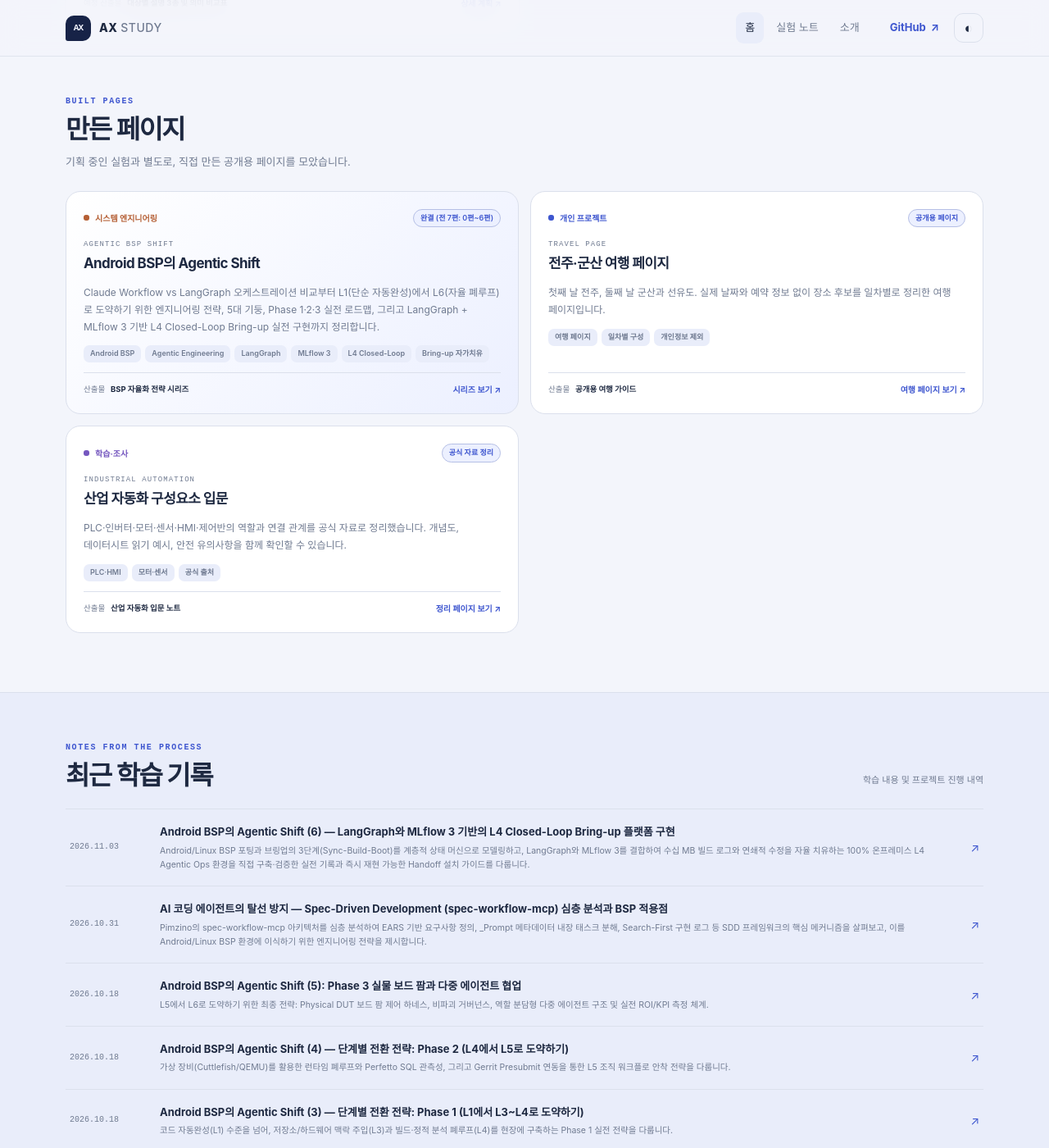
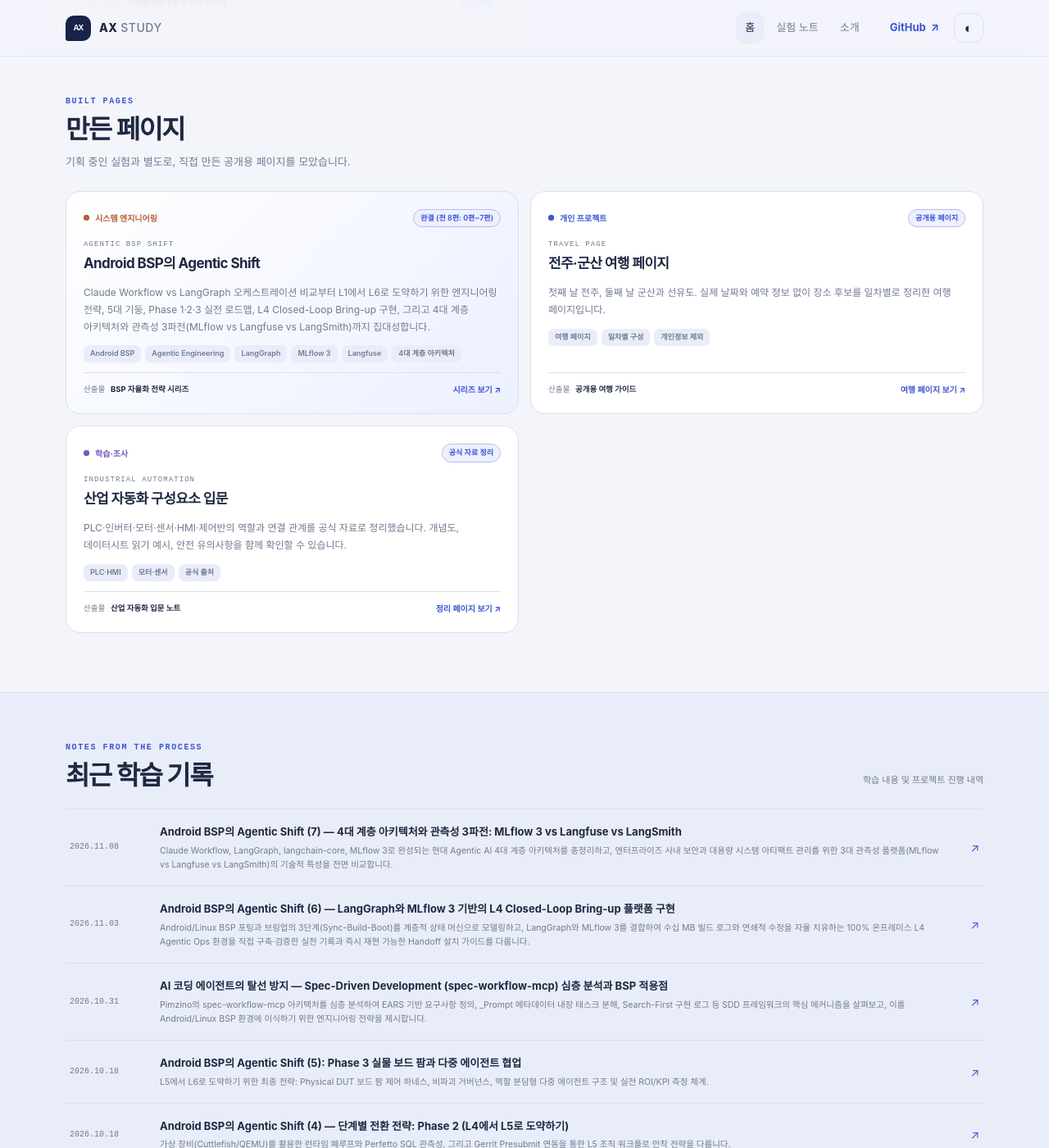
Before and after one commit to hkkoo/ax-study, a Jekyll site: the page built from index.md, in a window 1280 px wide and 1400 px high, scrolled down 1479 px. Shown: the whole window at 82% size. Built offline with Jekyll 4.4.1, drawn with Linux system fonts in a browser that asks for light colours; some of the changed lines change nothing that is shown.

Commit message:
feat(posts): add post 7 on 4-layer agentic architecture and observability comparison (MLflow vs Langfuse vs LangSmith)

````diff
--- a/_posts/2026-10-18-agentic-bsp-shift-definition-and-landscape.md
+++ b/_posts/2026-10-18-agentic-bsp-shift-definition-and-landscape.md
@@ -320,5 +320,6 @@
 - **[제4편: Phase 2: L4에서 L5로 (Virtual DUT & 런타임 관측성)]({{ '/posts/agentic-bsp-shift-phase2-strategy/' | relative_url }})**: Cuttlefish/QEMU 가상 장치 부팅 및 Perfetto SQL 질의
 - **[제5편: Phase 3: L5에서 L6로 (Physical DUT 보드 팜과 다중 에이전트 협업 체계)]({{ '/posts/agentic-bsp-shift-phase3-strategy/' | relative_url }})**: 실물 보드 팜, 하드웨어 루프, 정량적 ROI/KPI 측정 체계
 - **[제6편: 실전 구현 (LangGraph와 MLflow 3 기반의 L4 Closed-Loop Bring-up 플랫폼)]({{ '/posts/agentic-bsp-shift-closed-loop-bringup-mlflow-langgraph/' | relative_url }})**: Sync-Build-Boot 계층적 상태 머신, 대용량 Ninja 로그 격리, 연쇄적 수정(Cascading Fixes) 자율 치유 및 100% 온프레미스 관측 플랫폼 구축
+- **[제7편: 4대 계층 아키텍처와 관측성 3파전 (MLflow 3 vs Langfuse vs LangSmith)]({{ '/posts/agentic-bsp-ops-4layer-architecture-and-observability/' | relative_url }})**: 현대 Agentic AI 4대 계층 설계, OTel 표준, 사내 보안/대용량 아티팩트 보관을 위한 관측성 플랫폼 전면 비교
 
 BSP 엔지니어링은 하드웨어의 동작을 소프트웨어와 검증 절차로 확인하는 일입니다. 에이전트가 신뢰할 수 있는 결정론적 도구와 엄격한 계약(Contract)을 갖출 때, 비로소 안전하고 강력한 자율 엔지니어링이 완성됩니다.
--- a/_posts/2026-11-03-agentic-bsp-shift-closed-loop-bringup-mlflow-langgraph.md
+++ b/_posts/2026-11-03-agentic-bsp-shift-closed-loop-bringup-mlflow-langgraph.md
@@ -197,6 +197,8 @@
 
 다음 단계에서는 완성된 부트 이미지를 실제 보드(DUT) 또는 가상 환경(Cuttlefish)에 Fastboot으로 플래싱하고, UART 시리얼 콘솔의 Early Hang / Kernel Panic을 진단하여 Stage 2로 롤백하는 **Stage 3 (Boot Check Outer Loop)**와, 민감한 레지스터 수정 시 개발자의 원클릭 승인을 대기하는 **LangGraph Checkpointer 기반의 Human-in-the-Loop(HITL)** 체계를 연결할 예정입니다.
 
+이러한 4대 계층 아키텍처와 엔터프라이즈 관측성 플랫폼 3사(MLflow 3, Langfuse, LangSmith)의 전면 비교는 **[제7편: 4대 계층 아키텍처와 관측성 3파전](/posts/agentic-bsp-ops-4layer-architecture-and-observability/)**에서 계속 이어집니다.
+
 ---
 
 ## 8. 부록: 다른 AI 에이전트 및 환경을 위한 즉시 이식(Handoff) 가이드
--- /dev/null
+++ b/_posts/2026-11-08-agentic-bsp-ops-4layer-architecture-and-observability.md
@@ -0,0 +1,116 @@
+---
+layout: post
+title: "Android BSP의 Agentic Shift (7) — 4대 계층 아키텍처와 관측성 3파전: MLflow 3 vs Langfuse vs LangSmith"
+description: "Claude Workflow, LangGraph, langchain-core, MLflow 3로 완성되는 현대 Agentic AI 4대 계층 아키텍처를 총정리하고, 엔터프라이즈 사내 보안과 대용량 시스템 아티팩트 관리를 위한 3대 관측성 플랫폼(MLflow vs Langfuse vs LangSmith)의 기술적 특성을 전면 비교합니다."
+date: 2026-11-08 09:00:00 +0900
+permalink: /posts/agentic-bsp-ops-4layer-architecture-and-observability/
+---
+
+지난 글([제6편: 실전 구현 — LangGraph와 MLflow 3 기반의 L4 Closed-Loop Bring-up 플랫폼](/posts/agentic-bsp-shift-closed-loop-bringup-mlflow-langgraph/))에서는 Android BSP의 Manifest Sync와 커널 빌드 컴파일 에러를 자율 치유하는 실제 파이프라인을 구축하고 검증했습니다.
+
+시스템을 완성하고 나면 한 단계 더 높은 엔지니어링 질문들이 남습니다:
+* *"최근 Claude의 자체 에이전트 하네스(Harness)와 MCP가 워낙 뛰어난데, LangChain이나 LangGraph는 여전히 필요한 것인가?"*
+* *"관측성(Observability) 생태계의 대표 주자인 **LangSmith, Langfuse, MLflow 3** 중 엔터프라이즈 시스템 엔지니어링에 적합한 최종 도구는 무엇인가?"*
+
+본 글에서는 그동안의 논의와 실전 구현을 집대성하여, **현대 Agentic AI 시스템의 4대 계층(Layer) 아키텍처**를 정립하고, **3대 관측성 플랫폼의 기술 스펙을 전면 비교 분석**합니다.
+
+---
+
+## 1. 현대 Agentic AI 시스템의 4대 계층 아키텍처
+
+AI 프레임워크의 과도한 거품을 걷어내고 실제 프로덕션 레벨의 복잡한 시스템(BSP Bring-up 등)을 운영하려면, 각 도구의 역할이 4개 계층으로 명확히 분리되어야 합니다:
+
+```
+┌─────────────────────────────────────────────────────────────────────────┐
+│  Layer 1. 지능 및 도구 실행 계층 (Claude Workflow / MCP)                  │
+│  └─ "실제 생각하고, 코드를 고치고, 셸 명령을 실행하는 손과 두뇌"           │
+├─────────────────────────────────────────────────────────────────────────┤
+│  Layer 2. 오케스트레이션 및 상태 머신 계층 (LangGraph)                    │
+│  └─ "다중 루프 제어, 롤백, 실패 지점부터 재시작하는 레일 (Checkpointer)"   │
+├─────────────────────────────────────────────────────────────────────────┤
+│  Layer 3. 표준 인터페이스 및 계측 계층 (langchain-core)                  │
+│  └─ "노드 실행 이벤트를 관측 시스템으로 연결해 주는 표준 접착제 (Telemetry)"│
+├─────────────────────────────────────────────────────────────────────────┤
+│  Layer 4. 관측성 및 대용량 아티팩트 계층 (MLflow 3 / Langfuse)           │
+│  └─ "50MB 로그, 커널 패치, 트레이스를 보관하는 100% 온프레미스 블랙박스 창고"│
+└─────────────────────────────────────────────────────────────────────────┘
+```
+
+### 4대 계층 상세 비교 매트릭스
+
+| 계층 (Layer) | 담당 기술 | 핵심 역할 (What it does) | **왜 꼭 필요한가? (Why it is needed)** | BSP 프로젝트 적용 사례 |
+| :--- | :--- | :--- | :--- | :--- |
+| **Layer 1<br/>지능 & 도구 실행**<br/>*(Cognitive & Execution)* | **Claude Workflow**<br/>*(Anthropic Native / MCP)* | • 문맥 추론 및 의사결정<br/>• 코드 파일 열람 및 `.diff` 생성<br/>• 셸 명령어(Git/Bash) 실행 | • 프레임워크 거품 없이 **가장 버그 없고 환각이 적은 수술적(Surgical) 코드 수정** 수행<br/>• 업계 표준인 **MCP**를 통해 로컬 환경을 안전하게 조작 | • 컴파일러 에러 20줄을 보고 `#include <linux/pmic.h>` 누락을 정확히 추론하여 패치 생성 |
+| **Layer 2<br/>오케스트레이션 & 제어**<br/>*(State & Lifecycle)* | **LangGraph** | • 거시적 제어 흐름 (다중 루프)<br/>• 상태 스냅샷 저장 (Checkpointer)<br/>• 사람 승인 대기 (`interrupt`) | • LLM 단독으로는 **수십 번의 실패/재시도 루프 시 컨텍스트가 터져 탈선**함<br/>• 2시간짜리 빌드 후 부팅 실패 시 **처음부터 다시 안 하고 그 지점부터 즉시 재개(Time Travel)** 보장 | • `Sync(루프) → Build(루프) → Boot(실패 시 Build로 롤백)`의 전체 Bring-up 상태 머신 제어 |
+| **Layer 3<br/>표준 규격 & 접착제**<br/>*(Protocol & Telemetry)* | **langchain-core** | • 노드 실행 표준 규격 (Runnable)<br/>• 상태 입출력 이벤트 발행<br/>• 트레이싱 콜백 훅(Hooks) 제공 | • 이게 없으면 개발자가 모든 노드마다 수동으로 로그 찍는 코드 수백 줄을 직접 짜야 함<br/>• **LangGraph와 관측 툴(MLflow)을 코드 1줄로 자동 연결해 주는 표준 접착제(Glue)** | • `mlflow.langchain.autolog()` 1줄로 노드 시작/종료, 입출력 State, 소요 시간을 무설정 자동 캡처 |
+| **Layer 4<br/>관측성 & 아티팩트 보관**<br/>*(Observability & Storage)* | **MLflow 3**<br/>*(또는 Langfuse)* | • 계층적 실행 트리 (Waterfall 뷰)<br/>• 50MB+ 대용량 빌드 로그 보관<br/>• 패치 diff 및 부트 이미지 영구 저장<br/>• 100% 사내망 셀프호스팅 | • AI가 왜 코드를 그렇게 고쳤는지 **인과관계 증거(Evidence)**를 1초 만에 규명<br/>• LangSmith(클라우드)와 달리 **사내 NDA 보안을 지키며 대용량 바이너리/로그를 안전하게 수용** | • `build_failure_full.log`(50MB), `kernel_fix.diff`, `boot.img`를 Run 단위로 묶어 UI에서 다운로드/열람 |
+
+---
+
+## 2. 관측성 3파전 전면 비교: `MLflow 3` vs `Langfuse` vs `LangSmith`
+
+에이전트 관측성(Observability) 생태계의 대표적인 3대 플랫폼을 **인프라, 보안, 대용량 아티팩트, 평가, 비용** 관점에서 다각도로 비교 분석합니다.
+
+### 2.1 3대 도구 핵심 스펙 비교 매트릭스
+
+| 평가 축 | LangSmith (LangChain 공식) | Langfuse (오픈소스 신흥 강자) | **MLflow 3 (본 프로젝트 채택 ★)** |
+| :--- | :--- | :--- | :--- |
+| **태생 및 핵심 정체성** | LLM 앱 디버깅 & 테스트 SaaS | 오픈소스 LLM 엔지니어링 & 프롬프트 CMS | **대규모 데이터셋/모델/아티팩트 MLOps & GenAI Tracing** |
+| **호스팅 방식** | ❌ **클라우드 SaaS 전용**<br/>*(엔터프라이즈 유료만 온프레미스)* | ✔ **Docker Compose 셀프호스팅**<br/>*(PostgreSQL + ClickHouse)* | **✔ 단일 Python venv + SQLite**<br/>*(Docker조차 불필요한 초경량 로컬 온프레미스)* |
+| **사내 보안 & NDA** | ❌ **부적합**<br/>*(소스/로그가 미국 클라우드로 전송)* | ✔ **안전**<br/>*(사내 인프라 구축 시 데이터 격리)* | **✔ 완벽**<br/>*(외부 네트워크 차단된 100% 에어갭 폐쇄망 지원)* |
+| **대용량 파일 / 바이너리 보관**<br/>*(50MB+ 로그, diff, .img)* | ❌ **불가**<br/>*(텍스트/JSON 메타데이터 중심)* | ❌ **불가**<br/>*(바이너리 파일 저장소 개념 없음)* | **✔ 완벽 지원**<br/>*(Run 단위 대용량 아티팩트 영구 저장 및 UI 다운로드)* |
+| **LangGraph 자동 추적** | ✔ **최상 (네이티브)** | △ **보통**<br/>*(커스텀 CallbackHandler 작성 필요)* | **✔ 최상**<br/>*(`mlflow.langchain.autolog()` 1줄로 완벽 계측)* |
+| **프롬프트 관리 (Prompt CMS)** | ✔ 우수 | **✔ 최상 (특화 기능)**<br/>*(UI에서 프롬프트 배포/버전 관리)* | △ 보통<br/>*(코드/아티팩트 기반 관리)* |
+| **LLM-as-a-Judge 평가** | ✔ 지원 (웹 UI 기반) | ✔ 지원 (점수화 및 룰 세팅) | **✔ 강력 내장 (`mlflow.evaluate`)**<br/>*(정량적 벤치마크 및 비교 차트 제공)* |
+| **라이선스 및 비용** | ❌ 트레이스 호출량 비례 유료 과금 | ✔ Apache 2.0 오픈소스 (무료) | **✔ Apache 2.0 오픈소스 (완전 무료)** |
+| **최적 추천 도메인** | 클라우드 기반 B2C 챗봇, RAG 서비스 | 사내 웹 서비스, 비개발자 협업 프롬프트 튜닝 | **임베디드 BSP, 컴파일 빌드, OS 커널, 하드웨어 연동 에이전트** |
+
+### 2.2 도구별 상세 분석: 언제 무엇을 써야 하는가?
+
+1. **`LangSmith`**: LangGraph와의 연동은 가장 자연스러우나, **클라우드 종속과 데이터 외부 반출(NDA 위반)** 때문에 실리콘 벤더/OEM 사내망에서는 도입이 불가능합니다.
+2. **`Langfuse`**: 사내 서버에 Docker로 띄워 **"비개발자(기획자, 도메인 전문가)가 웹 UI에서 프롬프트를 실시간으로 고치고 A/B 테스트하는 일반 웹 서비스"**에 가장 적합합니다.
+3. **`MLflow 3`**: 50MB가 넘는 Ninja 컴파일 로그, 커널 패치 `.diff`, 부트 이미지 `.img` 바이너리를 가볍게 다루어야 하는 **"시스템 엔지니어링 및 임베디드 BSP Agentic Ops 환경"에서 독보적인 1등 솔루션**입니다.
+
+---
+
+## 3. 핵심 엔지니어링 개념: OTEL과 LLM-as-a-Judge
+
+### 3.1 OTEL (OpenTelemetry)의 의미
+* **정의**: CNCF(클라우드 네이티브 컴퓨팅 재단) 주도의 **글로벌 관측성(Observability) 표준 규격**.
+* **AI 에이전트에서의 가치**: MLflow 3는 특정 벤더의 독점 규격이 아닌 **OTEL GenAI Semantic Conventions** 표준 스키마를 준수합니다. 따라서 한 번 구축해 둔 트레이스 파이프라인은 추후 Datadog, Grafana 등 어떤 글로벌 모니터링 시스템으로도 코드 변경 없이 100% 호환 이전이 가능합니다.
+
+### 3.2 LLM-as-a-Judge와 평가 데이터셋
+* **개념**: 사람이 매번 수백 개의 에이전트 출력(패치 diff)을 눈으로 읽고 채점할 수 없으므로, **더 고성능인 AI(예: Gemini 2.5 Pro)를 '심사위원'으로 앉혀 정밀 채점**하게 만드는 기법입니다.
+* **평가 데이터셋**: 대표적인 컴파일 실패 50선, DTB 에러 30선 등 **'공통 모의고사 문제집(Input + Ground Truth + Rubric)'**.
+* **MLflow 활용**: LangSmith 독점이 아니며, MLflow의 **`mlflow.evaluate()`** 함수 및 **`Evaluation/Datasets`** 메뉴를 통해 100% 로컬에서 무료로 모델 간 정답률 비교 차트를 생성할 수 있습니다.
+
+---
+
+## 4. 연쇄적 수정(Cascading Fixes)과 아티팩트 라이프사이클 전략
+
+수십 번의 재시도가 일어나는 브링업 환경에서 디스크 용량 폭발과 관측 UI 마비를 방지하기 위한 3대 원칙:
+
+| 구분 | 중간 재시도 (Attempts 1 ~ N-1) | 최종 성공 (Final Success) |
+| :--- | :--- | :--- |
+| **추론 Trace** | **모두 기록** (각 시도별 에러 문맥, 모델 판단 근거 보존) | **전체 라이프사이클 통계 집계** |
+| **빌드 로그 (Ninja)** | **최신 1회분만 롤링 덮어쓰기** (`latest_build_failure.log`) | **성공 요약 로그**만 영구 보관 |
+| **소스 패치 (.diff)** | 에이전트 전용 로컬 Git 브랜치에 커밋으로 누적 | **최종 통합 패치(`final_squash.diff`) 1개만 등록** |
+| **부트 이미지 (.img)** | **저장하지 않음** (임시 디렉토리에서 소멸) | **최종 1세트만 Artifact 등록 및 배포** |
+
+> **핵심 원칙**: **"추론 과정(Trace)은 상세히 남기되, 아티팩트(파일)는 최종본 위주로 압축한다."**
+
+---
+
+## 5. 결론 및 시리즈 전체 목차
+
+Android BSP 엔지니어링의 Agentic 전환은 단순히 도구를 연결하는 것을 넘어, **하드웨어의 물리 법칙과 OS의 결정론적 검증 체계 안에서 AI가 탈선하지 않도록 궤도와 안전망을 설계하는 하네스(Engineering Harness)의 완성**입니다.
+
+### [Agentic BSP Shift 시리즈 전체 목차]
+- **[제0편: 에이전트 오케스트레이션과 워크플로우 (Claude Workflow vs LangGraph)]({{ '/posts/agentic-bsp-shift-frameworks-and-orchestration/' | relative_url }})**
+- **[제1편: Android BSP의 Agentic Shift 정의와 생태계 흐름]({{ '/posts/agentic-bsp-shift-definition-and-landscape/' | relative_url }})**
+- **[제2편: AI-Native BSP 아키텍처의 5대 기둥]({{ '/posts/agentic-bsp-shift-five-pillars/' | relative_url }})**
+- **[제3편: 단계별 전환 전략 (Phase 1: L1에서 L3~L4로 도약하기)]({{ '/posts/agentic-bsp-shift-phase1-strategy/' | relative_url }})**
+- **[제4편: Phase 2: L4에서 L5로 (Virtual DUT & 런타임 관측성)]({{ '/posts/agentic-bsp-shift-phase2-strategy/' | relative_url }})**
+- **[제5편: Phase 3: L5에서 L6로 (Physical DUT 보드 팜과 다중 에이전트 협업 체계)]({{ '/posts/agentic-bsp-shift-phase3-strategy/' | relative_url }})**
+- **[제6편: 실전 구현 (LangGraph와 MLflow 3 기반의 L4 Closed-Loop Bring-up 플랫폼)]({{ '/posts/agentic-bsp-shift-closed-loop-bringup-mlflow-langgraph/' | relative_url }})**
+- **[제7편: 4대 계층 아키텍처와 관측성 3파전 (MLflow 3 vs Langfuse vs LangSmith)]({{ '/posts/agentic-bsp-ops-4layer-architecture-and-observability/' | relative_url }})** (현재 글)
--- a/index.md
+++ b/index.md
@@ -71,10 +71,10 @@
     <p class="section-intro">기획 중인 실험과 별도로, 직접 만든 공개용 페이지를 모았습니다.</p>
     <div class="showcase-grid">
     <article class="showcase-card card-featured">
-      <div class="card-top"><span class="category-label label-automation">시스템 엔지니어링</span><span class="project-status status-done">완결 (전 7편: 0편~6편)</span></div>
+      <div class="card-top"><span class="category-label label-automation">시스템 엔지니어링</span><span class="project-status status-done">완결 (전 8편: 0편~7편)</span></div>
       <div><p class="project-number">AGENTIC BSP SHIFT</p><h3>Android BSP의 Agentic Shift</h3></div>
-      <p class="project-summary">Claude Workflow vs LangGraph 오케스트레이션 비교부터 L1(단순 자동완성)에서 L6(자율 폐루프)로 도약하기 위한 엔지니어링 전략, 5대 기둥, Phase 1·2·3 실전 로드맵, 그리고 LangGraph + MLflow 3 기반 L4 Closed-Loop Bring-up 실전 구현까지 정리합니다.</p>
-      <div class="card-tags"><span>Android BSP</span><span>Agentic Engineering</span><span>LangGraph</span><span>MLflow 3</span><span>L4 Closed-Loop</span><span>Bring-up 자가치유</span></div>
+      <p class="project-summary">Claude Workflow vs LangGraph 오케스트레이션 비교부터 L1에서 L6로 도약하기 위한 엔지니어링 전략, 5대 기둥, Phase 1·2·3 실전 로드맵, L4 Closed-Loop Bring-up 구현, 그리고 4대 계층 아키텍처와 관측성 3파전(MLflow vs Langfuse vs LangSmith)까지 집대성합니다.</p>
+      <div class="card-tags"><span>Android BSP</span><span>Agentic Engineering</span><span>LangGraph</span><span>MLflow 3</span><span>Langfuse</span><span>4대 계층 아키텍처</span></div>
       <div class="card-bottom"><span>산출물 <b>BSP 자율화 전략 시리즈</b></span><a href="{{ '/posts/agentic-bsp-shift-frameworks-and-orchestration/' | relative_url }}">시리즈 보기 <span aria-hidden="true">↗</span></a></div>
     </article>
     <article class="showcase-card">
````
